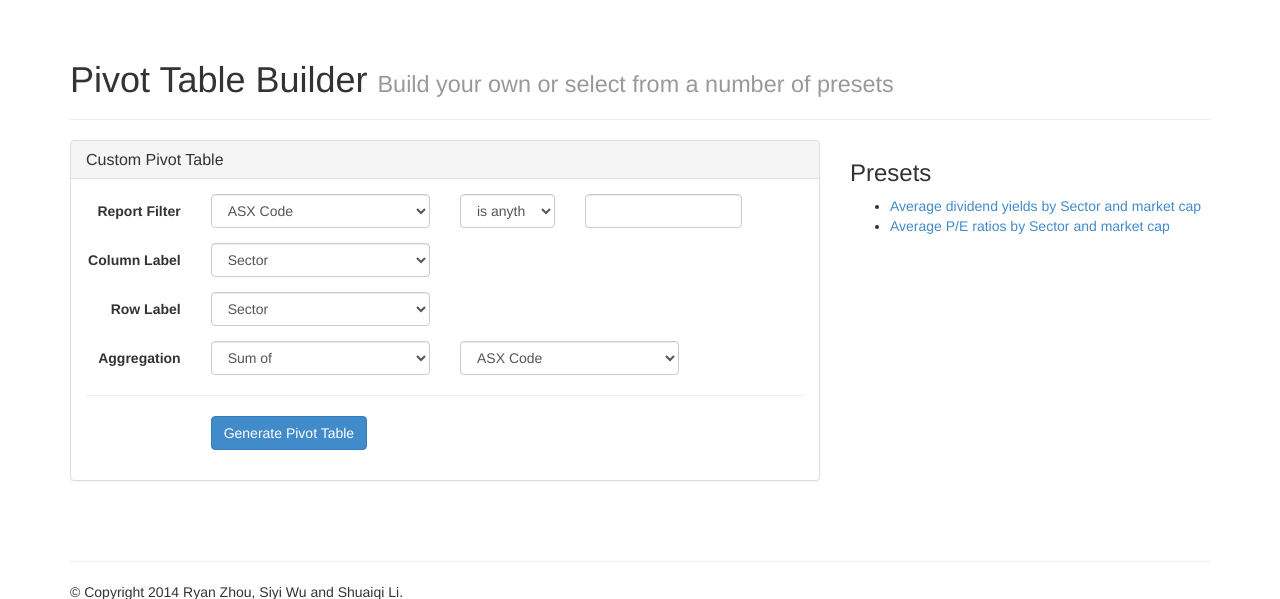
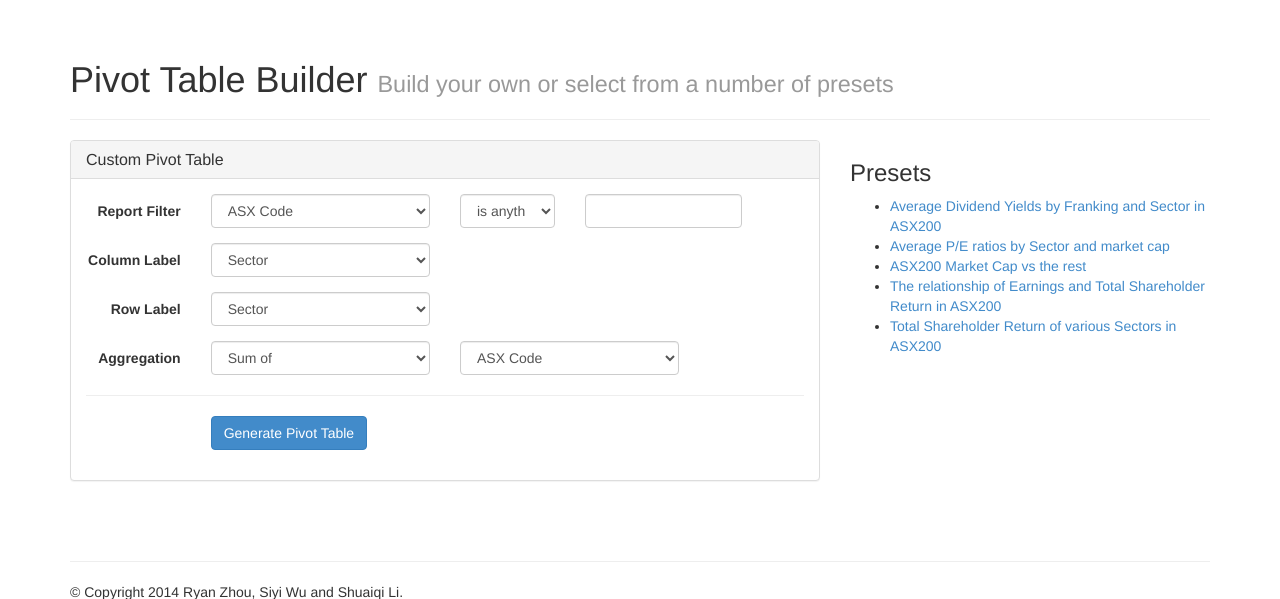
Before and after one commit to ryanzhou/pivotal_stocks, a Flask app: page /pivot in a window 1280 px wide. Shown: the part 52-651 px from the top of the page. Run offline with Flask 2, Linux system fonts and the light colour scheme; some libraries are stand-ins or nearby versions.

Commit message:
coloring

```diff
--- a/pivotal_stocks/__init__.py
+++ b/pivotal_stocks/__init__.py
@@ -10,3 +10,4 @@ app.config.from_object('config')
 import pivotal_stocks.database
 import pivotal_stocks.views
 import pivotal_stocks.filters
+import pivotal_stocks.context_processors
--- /dev/null
+++ b/pivotal_stocks/context_processors.py
@@ -0,0 +1,31 @@
+from pivotal_stocks import app
+
+STARTING_COLOR = "#FF8F09"
+MEDIAN_COLOR = "#FFFFFF"
+ENDING_COLOR = "#66E152"
+
+def rgb_tuple(s):
+    return (int(s[1:3], 16), int(s[3:5], 16), int(s[5:7], 16))
+
+def rgb_code(t):
+    return "#%02X%02X%02X" % t
+
+def value_at_position(value, upper, lower, a, b, c):
+    try:
+        pos = (float(value)-lower)/(upper-lower)
+        mid_pos = (0.0-lower)/(upper-lower) if upper > 0 and lower < 0 else 0.5
+        return int(b+(c-b)*(pos-mid_pos)*(1/(1-mid_pos))) if pos >= mid_pos else int(a+(b-a)*pos*(1/mid_pos))
+    except TypeError:
+        return 224
+
+@app.context_processor
+def cell_color_processor():
+    def cell_color(value, upper, lower):
+        r1, g1, b1 = rgb_tuple(STARTING_COLOR)
+        r2, g2, b2 = rgb_tuple(MEDIAN_COLOR)
+        r3, g3, b3 = rgb_tuple(ENDING_COLOR)
+        r = value_at_position(value, upper, lower, r1, r2, r3)
+        g = value_at_position(value, upper, lower, g1, g2, g3)
+        b = value_at_position(value, upper, lower, b1, b2, b3)
+        return rgb_code((r, g, b))
+    return dict(cell_color=cell_color)
--- a/pivotal_stocks/filters.py
+++ b/pivotal_stocks/filters.py
@@ -12,6 +12,8 @@ def big_number_filter(s):
 def number_filter(s):
     if s == None:
         return Markup('<span class="light">N/A</span>')
+    elif isinstance(s, int):
+        return "{:,.0f}".format(s)
     else:
         return "{:,.2f}".format(s)
 
--- a/pivotal_stocks/static/css/style.css
+++ b/pivotal_stocks/static/css/style.css
@@ -24,9 +24,14 @@ table.pivot {
   font-size: 11px;
 }
 
+table.table.pivot td{
+  border: 0px;
+}
+
 table.pivot th{
   overflow: hidden;
   text-overflow: ellipsis;
   white-space: nowrap;
   max-width: 100px;
+  background-color: #DDD;
 }
--- a/pivotal_stocks/templates/pivot/index.html
+++ b/pivotal_stocks/templates/pivot/index.html
@@ -81,8 +81,11 @@
   <div class="col-sm-4">
     <h3>Presets</h3>
     <ul>
-      <li><a href={{ url_for('pivot_table', c_label="market_cap_bin", r_label="sector", a_function="avg", a_field="div_yield", f_field="any", f_predicate="any", f_value="any")}}>Average dividend yields by Sector and market cap</a></li>
-      <li><a href={{ url_for('pivot_table', c_label="market_cap_bin", r_label="sector", a_function="avg", a_field="pe_ratio", f_field="any", f_predicate="any", f_value="any")}}>Average P/E ratios by Sector and market cap</a></li>
+      <li><a href={{ url_for('pivot_table', c_label="sector", r_label="franking_bin", a_function="avg", a_field="div_yield", f_field="asx200", f_predicate="=", f_value="t")}}>Average Dividend Yields by Franking and Sector in ASX200</a></li>
+      <li><a href={{ url_for('pivot_table', c_label="sector", r_label="market_cap_bin", a_function="avg", a_field="pe_ratio", f_field="any", f_predicate="any", f_value="any")}}>Average P/E ratios by Sector and market cap</a></li>
+      <li><a href={{ url_for('pivot_table', c_label="market_cap_bin", r_label="asx200", a_function="sum", a_field="market_cap", f_field="any", f_predicate="any", f_value="any")}}>ASX200 Market Cap vs the rest</a></li>
+      <li><a href={{ url_for('pivot_table', c_label="tsr_3y_bin", r_label="eps_bin", a_function="count", a_field="asx_code", f_field="asx200", f_predicate="=", f_value="t")}}>The relationship of Earnings and Total Shareholder Return in ASX200</a></li>
+      <li><a href={{ url_for('pivot_table', c_label="tsr_3y_bin", r_label="sector", a_function="count", a_field="asx_code", f_field="asx200", f_predicate="=", f_value="t")}}>Total Shareholder Return of various Sectors in ASX200</a></li>
 
     </ul>
   </div>
--- a/pivotal_stocks/views.py
+++ b/pivotal_stocks/views.py
@@ -120,5 +120,6 @@ def pivot_table(c_label, r_label, a_function, a_field, f_field, f_predicate, f_v
     cursor = pivot_table.query()
     headers = list(map(lambda x: x[0], cursor.description))
     rows = cursor.fetchall()
+    aggregation_values = [item for sublist in rows for item in list(sublist)[1:-1]]
     footers = pivot_table.footer_query()
-    return render_template("pivot/table.html", pivot_table=pivot_table, headers=headers, rows=rows, footers=footers)
+    return render_template("pivot/table.html", pivot_table=pivot_table, upper=max(aggregation_values), lower=min(x for x in aggregation_values if x is not None), headers=headers, rows=rows, footers=footers)
```
Also changed, not shown: pivotal_stocks/templates/pivot/table.html (+16 -3 lines).
